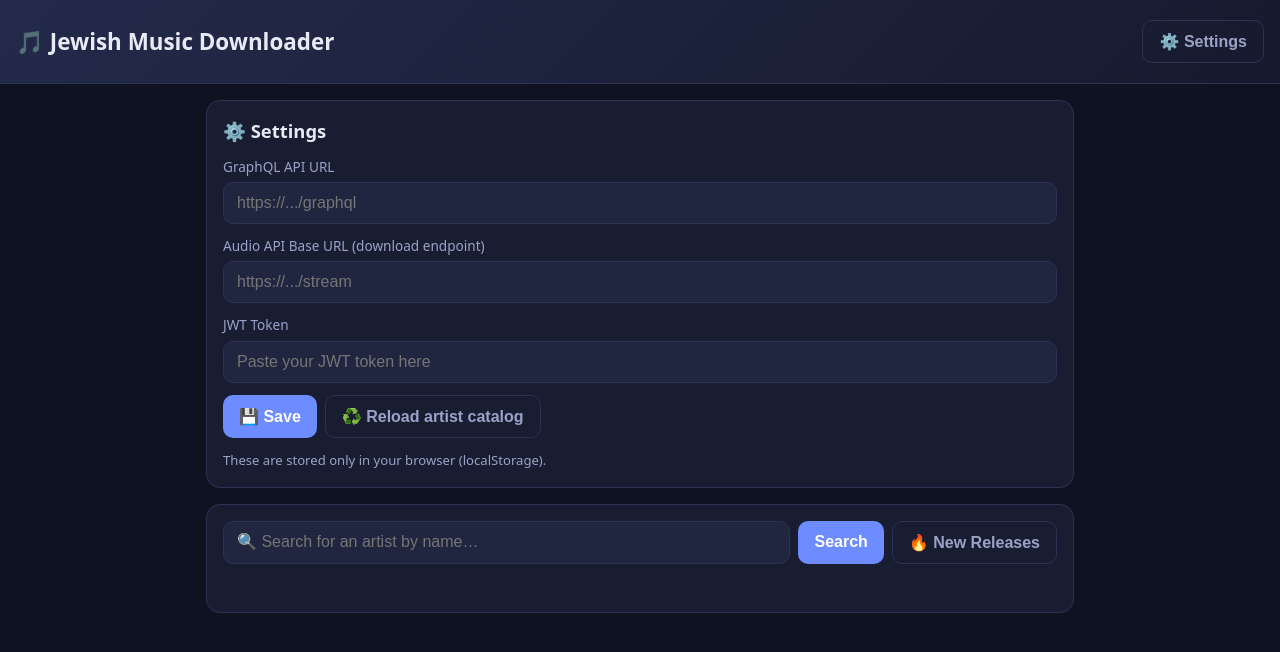
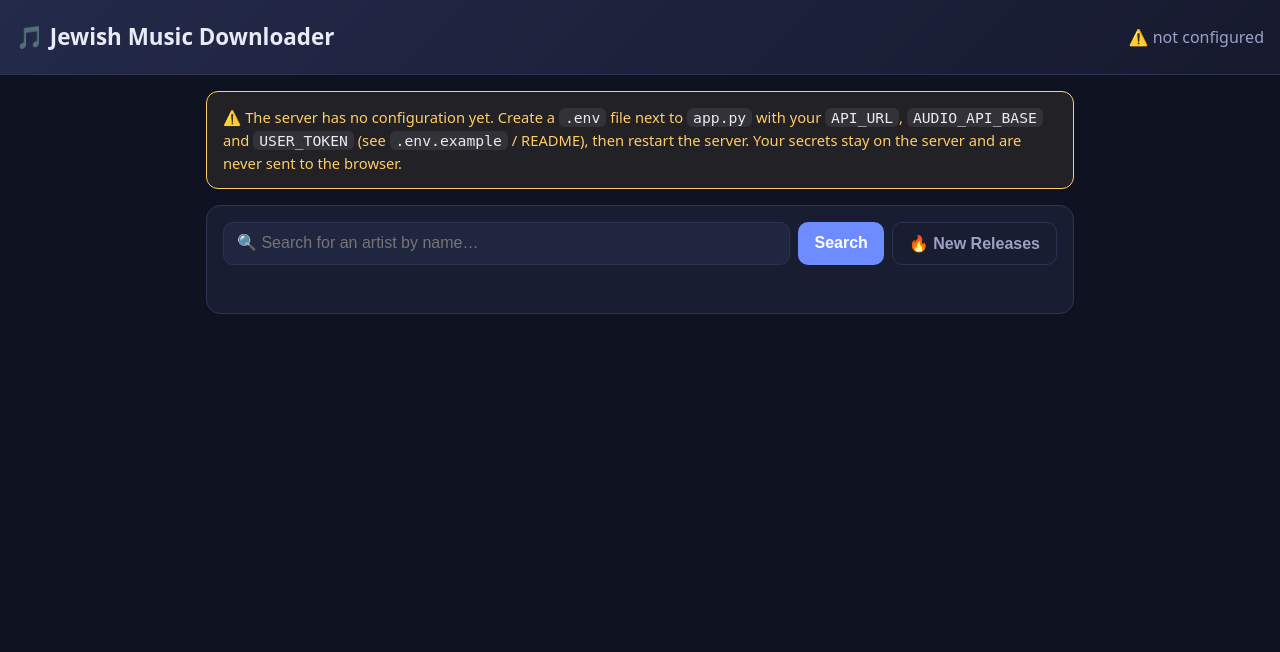
Before and after one commit to 848848448/ghu, a Flask app: page / in a window 1280 px wide. Shown: the top 652 px of the page. Run offline with Flask 3, Linux system fonts and the light colour scheme.

Commit message:
Keep private config server-side in a git-ignored .env (#2)
Instead of entering the API URL, audio URL and JWT token in the browser,
the server now reads them from environment variables / a local .env file
that is git-ignored and never uploaded.

- Secrets live only on the server; the token is never sent to the browser
  (downloads are signed server-side).
- Add .env.example template with blank placeholders; real .env is ignored.
- /api/status reports only whether each value is set (booleans), never the
  values themselves.
- The web UI shows a setup banner until the server .env is filled in.
- Add python-dotenv; document the .env workflow and deploy-with-secrets note.


Claude-Session: https://claude.ai/code/session_018qGUmbJ1xR2AWqnzJBed1Q

Co-authored-by: Claude <noreply@anthropic.com>

```diff
--- a/app.py
+++ b/app.py
@@ -1,14 +1,13 @@
 """
 Jewish Music Downloader — Web Edition (Flask backend)
 
-This is a web version of the original command-line Python downloader.
-The server talks to the GraphQL music API (server-side, so self-signed
-certificates and CORS are not a problem) and streams downloads back to
-the browser.
+Web version of the original command-line Python downloader.
 
-The API URL, audio base URL and JWT token are provided by the user in the
-web UI (stored in the browser's localStorage) and sent with each request,
-so no secrets are hardcoded here.
+All private configuration (GraphQL API URL, audio API base URL, JWT token)
+is read from environment variables / a local `.env` file that is NEVER
+committed to git. The values stay entirely on the server — the browser
+never sends or receives the token. You fill in your own `.env`; nobody
+else (and no one reading the repo) ever sees your secrets.
 """
 
 import hashlib
@@ -27,9 +26,24 @@ from flask import (
     stream_with_context,
 )
 
+# Load a local .env file if present (optional dependency).
+try:
+    from dotenv import load_dotenv
+
+    load_dotenv()
+except Exception:  # noqa: BLE001
+    pass
+
 urllib3.disable_warnings(urllib3.exceptions.InsecureRequestWarning)
 
 app = Flask(__name__)
+
+# --------------------------------------------------------------------------- #
+# Private configuration — read from the environment / .env (never committed).
+# --------------------------------------------------------------------------- #
+API_URL = os.environ.get("API_URL", "").strip()
+AUDIO_API_BASE = os.environ.get("AUDIO_API_BASE", "").strip()
+USER_TOKEN = os.environ.get("USER_TOKEN", "").strip()
 
 CACHE_DIR = os.path.join(os.path.dirname(os.path.abspath(__file__)), ".cache")
 CACHE_TTL = 86400  # 24 hours, same as the original script
@@ -38,19 +52,18 @@ CACHE_TTL = 86400  # 24 hours, same as the original script
 # --------------------------------------------------------------------------- #
 # Helpers
 # --------------------------------------------------------------------------- #
-def _cache_path(api_url):
-    """A cache file per API URL, so different servers don't collide."""
-    key = hashlib.sha256((api_url or "").encode("utf-8")).hexdigest()[:16]
+def _cache_path():
+    key = hashlib.sha256((API_URL or "").encode("utf-8")).hexdigest()[:16]
     return os.path.join(CACHE_DIR, f"artists_{key}.json")
 
 
-def graphql(api_url, query):
+def graphql(query):
     """Run a GraphQL query and return the parsed JSON (or None on error)."""
-    if not api_url:
+    if not API_URL:
         return None
     try:
         response = requests.post(
-            api_url,
+            API_URL,
             json={"query": query},
             verify=False,
             headers={"Content-Type": "application/json"},
@@ -63,9 +76,9 @@ def graphql(api_url, query):
     return None
 
 
-def fetch_artists(api_url, force=False):
+def fetch_artists(force=False):
     """Fetch all artists, using a local JSON cache (< 24h) to speed things up."""
-    cache_file = _cache_path(api_url)
+    cache_file = _cache_path()
 
     if not force and os.path.exists(cache_file):
         if time.time() - os.path.getmtime(cache_file) < CACHE_TTL:
@@ -91,7 +104,7 @@ def fetch_artists(api_url, force=False):
           }}
         }}
         """
-        data = graphql(api_url, query)
+        data = graphql(query)
         if not data or "errors" in data:
             break
 
@@ -116,7 +129,7 @@ def fetch_artists(api_url, force=False):
     return all_artists, False
 
 
-def fetch_artist_details(api_url, artist_id):
+def fetch_artist_details(artist_id):
     query = f"""
     query {{
       artist(where: {{ id: {int(artist_id)} }}) {{
@@ -134,13 +147,13 @@ def fetch_artist_details(api_url, artist_id):
       }}
     }}
     """
-    data = graphql(api_url, query)
+    data = graphql(query)
     if data:
         return data.get("data", {}).get("artist")
     return None
 
 
-def fetch_new_releases(api_url):
+def fetch_new_releases():
     query = """
     query {
       albums(take: 50) {
@@ -156,7 +169,7 @@ def fetch_new_releases(api_url):
       }
     }
     """
-    data = graphql(api_url, query)
+    data = graphql(query)
     if not data or "errors" in data:
         return []
     albums = data.get("data", {}).get("albums", [])
@@ -173,29 +186,38 @@ def index():
     return render_template("index.html")
 
 
+@app.route("/api/status")
+def api_status():
+    """Report ONLY whether each secret is configured — never the values."""
+    return jsonify(
+        {
+            "apiUrl": bool(API_URL),
+            "audioBase": bool(AUDIO_API_BASE),
+            "token": bool(USER_TOKEN),
+            "configured": bool(API_URL and AUDIO_API_BASE and USER_TOKEN),
+        }
+    )
+
+
 @app.route("/api/artists", methods=["POST"])
 def api_artists():
-    body = request.get_json(silent=True) or {}
-    api_url = body.get("apiUrl", "").strip()
-    force = bool(body.get("force"))
-    if not api_url:
-        return jsonify({"error": "Missing API URL. Open Settings and add it."}), 400
-
-    artists, from_cache = fetch_artists(api_url, force=force)
+    if not API_URL:
+        return jsonify({"error": "Server not configured. Create a .env file (see README)."}), 400
+    force = bool((request.get_json(silent=True) or {}).get("force"))
+    artists, from_cache = fetch_artists(force=force)
     if not artists:
-        return jsonify({"error": "No artists found. Check the API URL."}), 502
+        return jsonify({"error": "No artists found. Check API_URL in your .env."}), 502
     return jsonify({"artists": artists, "fromCache": from_cache})
 
 
 @app.route("/api/artist", methods=["POST"])
 def api_artist():
-    body = request.get_json(silent=True) or {}
-    api_url = body.get("apiUrl", "").strip()
-    artist_id = body.get("id")
-    if not api_url or artist_id is None:
-        return jsonify({"error": "Missing API URL or artist id."}), 400
-
-    details = fetch_artist_details(api_url, artist_id)
+    if not API_URL:
+        return jsonify({"error": "Server not configured."}), 400
+    artist_id = (request.get_json(silent=True) or {}).get("id")
+    if artist_id is None:
+        return jsonify({"error": "Missing artist id."}), 400
+    details = fetch_artist_details(artist_id)
     if not details:
         return jsonify({"error": "No details found for this artist."}), 502
     return jsonify({"artist": details})
@@ -203,32 +225,29 @@ def api_artist():
 
 @app.route("/api/new", methods=["POST"])
 def api_new():
-    body = request.get_json(silent=True) or {}
-    api_url = body.get("apiUrl", "").strip()
-    if not api_url:
-        return jsonify({"error": "Missing API URL."}), 400
-
-    albums = fetch_new_releases(api_url)
-    return jsonify({"albums": albums})
+    if not API_URL:
+        return jsonify({"error": "Server not configured."}), 400
+    return jsonify({"albums": fetch_new_releases()})
 
 
 @app.route("/api/download")
 def api_download():
-    """Stream a track download from the audio API back to the browser."""
-    audio_base = request.args.get("audioBase", "").strip()
-    token = request.args.get("token", "").strip()
+    """Stream a track download, adding the server-side token. The browser
+    never sees the token."""
+    if not AUDIO_API_BASE:
+        return jsonify({"error": "Server not configured (AUDIO_API_BASE)."}), 400
+
     track_id = request.args.get("trackId", "").strip()
     file_path = request.args.get("file", "").strip()
-
-    if not audio_base or not track_id:
-        return jsonify({"error": "Missing audio base URL or track id."}), 400
+    if not track_id:
+        return jsonify({"error": "Missing track id."}), 400
 
     # Build the filename the same way the original script does.
     filename = file_path.split("/")[-1] if file_path else f"track_{track_id}.mp3"
     if not filename.endswith((".mp3", ".wav", ".m4a")):
         filename += ".mp3"
 
-    full_url = f"{audio_base}?trackId={track_id}&token={token}"
+    full_url = f"{AUDIO_API_BASE}?trackId={track_id}&token={USER_TOKEN}"
 
     try:
         upstream = requests.get(full_url, verify=False, stream=True, timeout=60)
--- a/requirements.txt
+++ b/requirements.txt
@@ -1,3 +1,4 @@
 Flask>=3.0
 requests>=2.31
 urllib3>=2.0
+python-dotenv>=1.0
--- a/templates/index.html
+++ b/templates/index.html
@@ -15,6 +15,7 @@
       --muted: #9aa3c7;
       --ok: #3ecf8e;
       --err: #ff6b6b;
+      --warn: #ffcc66;
       --border: #2c3352;
     }
     * { box-sizing: border-box; }
@@ -38,7 +39,7 @@
     header h1 { margin: 0; font-size: 1.4rem; }
     .container { max-width: 900px; margin: 0 auto; padding: 16px; }
     .row { display: flex; gap: 8px; flex-wrap: wrap; }
-    input[type="text"], input[type="password"] {
+    input[type="text"] {
       background: var(--panel-2);
       border: 1px solid var(--border);
       color: var(--text);
@@ -66,7 +67,6 @@
       color: var(--muted);
     }
     button.ghost:hover { background: var(--panel-2); color: var(--text); }
-    button:disabled { opacity: .5; cursor: not-allowed; }
     .card {
       background: var(--panel);
       border: 1px solid var(--border);
@@ -91,8 +91,6 @@
     .list-item.no-click { cursor: default; }
     .list-item.no-click:hover { border-color: var(--border); }
     .he { color: var(--muted); font-size: .9rem; }
-    .settings-field { margin-bottom: 12px; }
-    .settings-field label { display: block; margin-bottom: 5px; color: var(--muted); font-size: .85rem; }
     #status { min-height: 22px; font-size: .9rem; }
     .ok { color: var(--ok); }
     .err { color: var(--err); }
@@ -108,40 +106,32 @@
       vertical-align: -2px; margin-right: 6px;
     }
     @keyframes spin { to { transform: rotate(360deg); } }
-    .title-actions { display: flex; gap: 8px; align-items: center; flex-wrap: wrap; }
     h2 { margin: 0 0 12px; font-size: 1.15rem; }
+    .banner {
+      border-radius: 12px; padding: 14px 16px; margin-bottom: 16px;
+      border: 1px solid var(--warn); background: rgba(255,204,102,.08);
+      color: var(--warn); font-size: .92rem;
+    }
+    .banner code {
+      background: rgba(255,255,255,.08); padding: 1px 6px; border-radius: 6px;
+      color: var(--text);
+    }
   </style>
 </head>
 <body>
   <header>
     <h1>🎵 Jewish Music Downloader</h1>
-    <button class="ghost" id="settingsBtn">⚙️ Settings</button>
+    <span class="muted" id="cfgBadge"></span>
   </header>
 
   <div class="container">
 
-    <!-- Settings -->
-    <div class="card hidden" id="settingsCard">
-      <h2>⚙️ Settings</h2>
-      <div class="settings-field">
-        <label>GraphQL API URL</label>
-        <input type="text" id="apiUrl" placeholder="https://.../graphql" />
-      </div>
-      <div class="settings-field">
-        <label>Audio API Base URL (download endpoint)</label>
-        <input type="text" id="audioBase" placeholder="https://.../stream" />
-      </div>
-      <div class="settings-field">
-        <label>JWT Token</label>
-        <input type="password" id="token" placeholder="Paste your JWT token here" />
-      </div>
-      <div class="row">
-        <button id="saveSettings">💾 Save</button>
-        <button class="ghost" id="reloadArtists">♻️ Reload artist catalog</button>
-      </div>
-      <p class="muted" style="margin-bottom:0;font-size:.82rem;">
-        These are stored only in your browser (localStorage).
-      </p>
+    <!-- Not-configured banner -->
+    <div class="banner hidden" id="cfgBanner">
+      ⚠️ The server has no configuration yet. Create a <code>.env</code> file next to
+      <code>app.py</code> with your <code>API_URL</code>, <code>AUDIO_API_BASE</code> and
+      <code>USER_TOKEN</code> (see <code>.env.example</code> / README), then restart the server.
+      Your secrets stay on the server and are never sent to the browser.
     </div>
 
     <!-- Search -->
@@ -164,36 +154,12 @@
   </div>
 
   <script>
-    // ---- State ----
-    let cfg = { apiUrl: "", audioBase: "", token: "" };
-    let artists = [];              // full catalog
+    let artists = [];
     let artistsLoaded = false;
+    let configured = false;
 
     const $ = (id) => document.getElementById(id);
 
-    // ---- Settings persistence ----
-    function loadCfg() {
-      try {
-        cfg.apiUrl = localStorage.getItem("jmd_apiUrl") || "";
-        cfg.audioBase = localStorage.getItem("jmd_audioBase") || "";
-        cfg.token = localStorage.getItem("jmd_token") || "";
-      } catch (e) {}
-      $("apiUrl").value = cfg.apiUrl;
-      $("audioBase").value = cfg.audioBase;
-      $("token").value = cfg.token;
-    }
-    function saveCfg() {
-      cfg.apiUrl = $("apiUrl").value.trim();
-      cfg.audioBase = $("audioBase").value.trim();
-      cfg.token = $("token").value.trim();
-      try {
-        localStorage.setItem("jmd_apiUrl", cfg.apiUrl);
-        localStorage.setItem("jmd_audioBase", cfg.audioBase);
-        localStorage.setItem("jmd_token", cfg.token);
-      } catch (e) {}
-    }
-
-    // ---- Status helpers ----
     function setStatus(html, cls = "") {
       $("status").innerHTML = html;
       $("status").className = cls;
@@ -205,34 +171,41 @@
         ({ "&": "&amp;", "<": "&lt;", ">": "&gt;", '"': "&quot;", "'": "&#39;" }[c]));
     }
 
-    // ---- API calls ----
     async function post(path, payload) {
       const res = await fetch(path, {
         method: "POST",
         headers: { "Content-Type": "application/json" },
-        body: JSON.stringify(payload),
+        body: JSON.stringify(payload || {}),
       });
       const data = await res.json().catch(() => ({}));
       if (!res.ok) throw new Error(data.error || ("Request failed (" + res.status + ")"));
       return data;
     }
 
-    function requireConfig() {
-      if (!cfg.apiUrl) {
-        setStatus("⚠️ Please open Settings and add the GraphQL API URL.", "err");
-        $("settingsCard").classList.remove("hidden");
-        return false;
+    async function checkStatus() {
+      try {
+        const res = await fetch("/api/status");
+        const s = await res.json();
+        configured = !!s.configured;
+        if (configured) {
+          $("cfgBanner").classList.add("hidden");
+          $("cfgBadge").textContent = "✅ configured";
+          $("cfgBadge").className = "ok";
+        } else {
+          $("cfgBanner").classList.remove("hidden");
+          $("cfgBadge").textContent = "⚠️ not configured";
+          $("cfgBadge").className = "muted";
+        }
+      } catch (e) {
+        $("cfgBadge").textContent = "";
       }
-      return true;
     }
 
-    // ---- Load catalog ----
     async function ensureArtists(force = false) {
       if (artistsLoaded && !force) return true;
-      if (!requireConfig()) return false;
       loading("Downloading artist catalog…");
       try {
-        const data = await post("/api/artists", { apiUrl: cfg.apiUrl, force });
+        const data = await post("/api/artists", { force });
         artists = data.artists || [];
         artistsLoaded = true;
         setStatus("🎉 Loaded " + artists.length + " artists" +
@@ -244,7 +217,6 @@
       }
     }
 
-    // ---- Rendering ----
     function showResults(title, breadcrumbHtml, html) {
       $("resultsCard").classList.remove("hidden");
       $("resultsTitle").innerHTML = title;
@@ -252,7 +224,6 @@
       $("results").innerHTML = html;
     }
 
-    // ---- Search ----
     async function doSearch() {
       if (!(await ensureArtists())) return;
       const q = $("search").value.trim().toLowerCase();
@@ -279,12 +250,10 @@
       setStatus("", "");
     }
 
-    // ---- Open artist → albums ----
     async function openArtist(id) {
-      if (!requireConfig()) return;
       loading("Loading albums…");
       try {
-        const data = await post("/api/artist", { apiUrl: cfg.apiUrl, id });
+        const data = await post("/api/artist", { id });
         const artist = data.artist;
         const albums = (artist && artist.albums) || [];
         if (!albums.length) {
@@ -309,12 +278,8 @@
       }
     }
 
-    function backToSearch() {
-      return '<a onclick="backToResults()">‹ Back to results</a>';
-    }
-    function backToResults() { doSearch(); }
+    function backToSearch() { return '<a onclick="doSearch()">‹ Back to results</a>'; }
 
-    // ---- Open album → tracks ----
     function openAlbum(albumId) {
       const al = (window._albums || {})[albumId];
       if (!al) return;
@@ -334,19 +299,12 @@
       showResults("Album: " + esc(al.enName || "Unknown"), "", html);
     }
 
-    // ---- Downloads ----
     function downloadUrl(trackId, file) {
-      const p = new URLSearchParams({
-        audioBase: cfg.audioBase,
-        token: cfg.token,
-        trackId: trackId,
-        file: file || "",
-      });
+      const p = new URLSearchParams({ trackId: trackId, file: file || "" });
       return "/api/download?" + p.toString();
     }
 
     function downloadTrack(trackId, file) {
-      if (!cfg.audioBase) { setStatus("⚠️ Add the Audio API Base URL in Settings.", "err"); return; }
       const a = document.createElement("a");
       a.href = downloadUrl(trackId, file);
       a.download = "";
@@ -357,25 +315,21 @@
     }
 
     async function downloadAlbum(albumId) {
-      if (!cfg.audioBase) { setStatus("⚠️ Add the Audio API Base URL in Settings.", "err"); return; }
       const al = (window._albums || {})[albumId];
       if (!al) return;
       const tracks = al.tracks || [];
       for (let i = 0; i < tracks.length; i++) {
         setStatus("⬇️ Downloading " + (i + 1) + " / " + tracks.length + "…", "muted");
         downloadTrack(tracks[i].id, tracks[i].file || "");
-        // small gap so the browser queues each download
         await new Promise((r) => setTimeout(r, 800));
       }
       setStatus("✨ Started all " + tracks.length + " downloads.", "ok");
     }
 
-    // ---- New releases ----
     async function doNew() {
-      if (!requireConfig()) return;
       loading("Fetching recent releases…");
       try {
-        const data = await post("/api/new", { apiUrl: cfg.apiUrl });
+        const data = await post("/api/new", {});
         const albums = data.albums || [];
         if (!albums.length) {
           showResults("New Releases", "", '<p class="muted">No new releases found.</p>');
@@ -399,21 +353,11 @@
       }
     }
 
-    // ---- Wire up ----
-    $("settingsBtn").onclick = () => $("settingsCard").classList.toggle("hidden");
-    $("saveSettings").onclick = () => {
-      saveCfg();
-      setStatus("💾 Settings saved.", "ok");
-      $("settingsCard").classList.add("hidden");
-      artistsLoaded = false;
-    };
-    $("reloadArtists").onclick = () => { saveCfg(); ensureArtists(true); };
     $("searchBtn").onclick = doSearch;
     $("newBtn").onclick = doNew;
     $("search").addEventListener("keydown", (e) => { if (e.key === "Enter") doSearch(); });
 
-    loadCfg();
-    if (!cfg.apiUrl) $("settingsCard").classList.remove("hidden");
+    checkStatus();
   </script>
 </body>
 </html>
```
Also changed, not shown: README.md, 2 other files.
